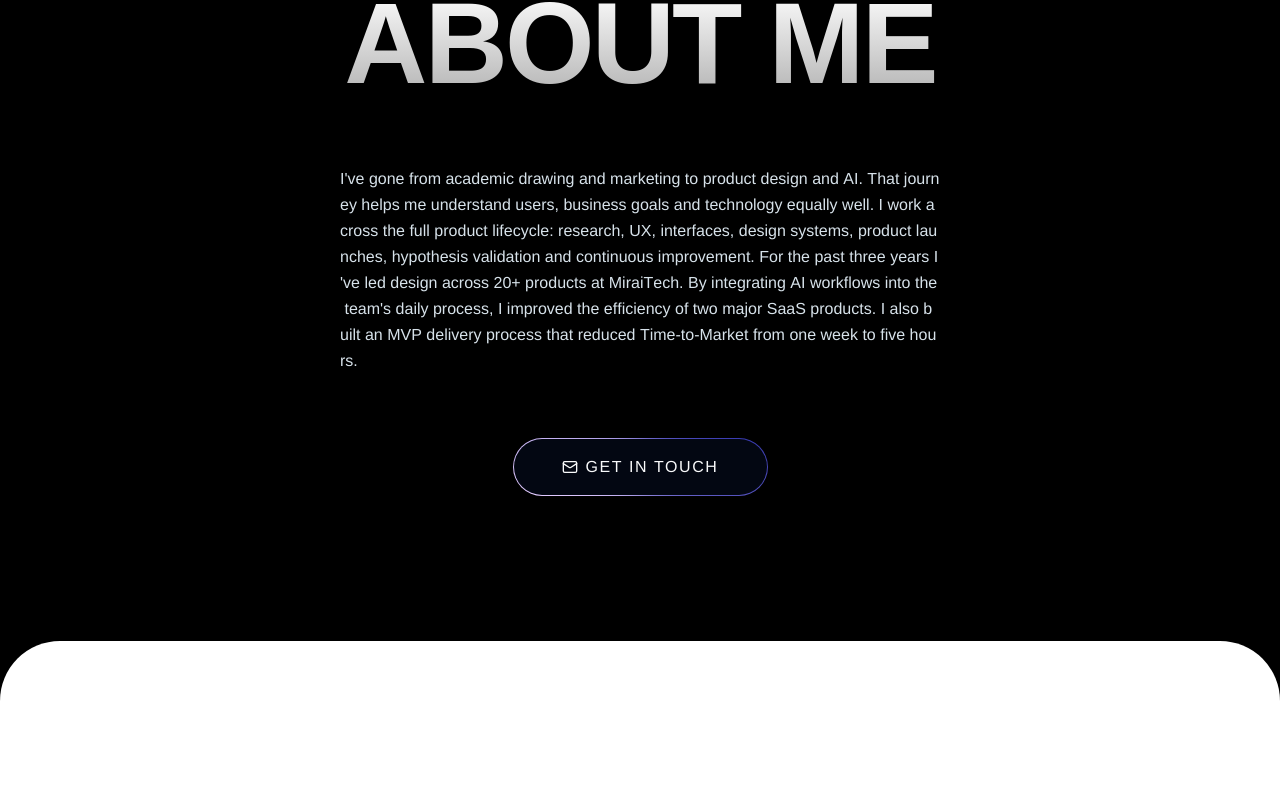
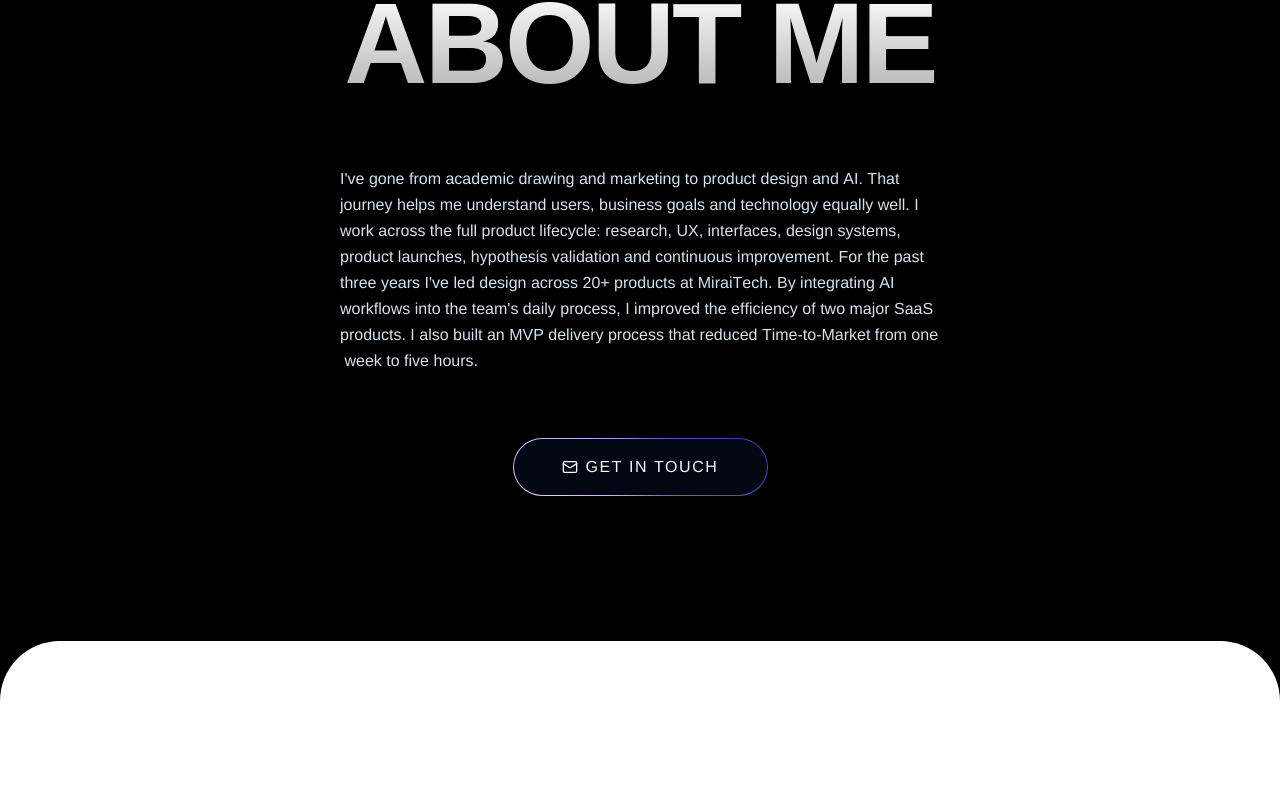
Before and after one commit to olezhapth2/PRODUCT-DESIGNER, a React (Vite) app: page / in a window 1280 px wide. Shown: the part 1600-2412 px from the top of the page. Built offline with nearby package versions, Linux system fonts and the light colour scheme; a web font is replaced by a local one.

Commit message:
fix: AnimatedText words not letters, justify + keep-all. Nav sticky→fixed always visible. Button labels RU translated

```diff
--- a/src/components/AboutSection.tsx
+++ b/src/components/AboutSection.tsx
@@ -18,6 +18,7 @@ export default function AboutSection() {
         <AnimatedText
           text={t.aboutText}
           className="text-[#D7E2EA] font-medium text-center leading-relaxed max-w-[600px] flex flex-wrap"
+          style={{ textAlign: 'justify', wordBreak: 'keep-all', overflowWrap: 'normal', hyphens: 'none' }}
         />
 
         <div className="flex flex-col items-center gap-16 sm:gap-20 md:gap-24">
--- a/src/components/AnimatedText.tsx
+++ b/src/components/AnimatedText.tsx
@@ -12,13 +12,12 @@ function AnimatedChar({ char, index, total, scrollYProgress }: AnimatedCharProps
   const start = index / total;
   const end = start + 1 / total;
   const opacity = useTransform(scrollYProgress, [start, end], [0.2, 1]);
-  const display = char === ' ' ? '\u00A0' : char;
 
   return (
-    <span className="relative">
-      <span className="invisible">{display}</span>
+    <span className="relative inline-block">
+      <span className="invisible">{char}</span>
       <motion.span className="absolute left-0 top-0" style={{ opacity }}>
-        {display}
+        {char}
       </motion.span>
     </span>
   );
@@ -27,28 +26,43 @@ function AnimatedChar({ char, index, total, scrollYProgress }: AnimatedCharProps
 interface AnimatedTextProps {
   text: string;
   className?: string;
+  style?: React.CSSProperties;
 }
 
-export default function AnimatedText({ text, className = '' }: AnimatedTextProps) {
+export default function AnimatedText({ text, className = '', style }: AnimatedTextProps) {
   const ref = useRef<HTMLParagraphElement>(null);
   const { scrollYProgress } = useScroll({
     target: ref,
     offset: ['start 0.8', 'end 0.2'],
   });
 
-  const chars = text.split('');
+  const words = text.split(' ');
+  let charIndex = 0;
 
   return (
-    <p ref={ref} className={`relative ${className}`}>
-      {chars.map((char, i) => (
-        <AnimatedChar
-          key={i}
-          char={char}
-          index={i}
-          total={chars.length}
-          scrollYProgress={scrollYProgress}
-        />
-      ))}
+    <p ref={ref} className={`relative ${className}`} style={style}>
+      {words.map((word, wi) => {
+        const wordChars = word.split('');
+        const startIdx = charIndex;
+        charIndex += wordChars.length;
+        return (
+          <span key={wi} className="inline-block whitespace-nowrap">
+            {wordChars.map((char, ci) => (
+              <AnimatedChar
+                key={ci}
+                char={char}
+                index={startIdx + ci}
+                total={text.replace(/ /g, '').length}
+                scrollYProgress={scrollYProgress}
+              />
+            ))}
+          </span>
+        );
+      }).reduce<React.ReactNode[]>((acc, word, i) => {
+        if (i > 0) acc.push(<span key={`s${i}`} className="inline-block">&nbsp;</span>);
+        acc.push(word);
+        return acc;
+      }, [])}
     </p>
   );
 }
--- a/src/components/HeroSection.tsx
+++ b/src/components/HeroSection.tsx
@@ -118,7 +118,7 @@ export default function HeroSection() {
   const mobileBtnClass = "inline-flex items-center justify-center gap-2 rounded-full border-2 border-[#D7E2EA] text-[#D7E2EA] font-medium uppercase tracking-widest hover:bg-[#D7E2EA]/10 hover:scale-105 transition-all duration-300 px-6 py-3 text-sm w-full";
 
   return (
-    <section className="relative h-screen flex flex-col overflow-x-visible">
+    <section className="relative h-screen flex flex-col overflow-x-visible pt-14">
       <div className="absolute top-0 left-0 right-0 h-32 z-40 pointer-events-none" style={{ background: 'linear-gradient(to bottom, #000 0%, transparent 100%)' }} />
 
       <div ref={headingRef} className="relative z-20 w-full px-5 pt-[10px] md:pt-[20px] text-center md:text-left overflow-visible">
@@ -132,7 +132,7 @@ export default function HeroSection() {
         </FadeIn>
       </div>
 
-      <nav className="flex justify-between items-center px-5 md:px-10 py-3 sticky top-0 z-50" style={{ background: 'linear-gradient(to right, #000 0%, rgba(0,0,0,0.8) 15%, transparent 40%, transparent 60%, rgba(0,0,0,0.8) 85%, #000 100%)' }}>
+      <nav className="flex justify-between items-center px-5 md:px-10 py-3 fixed top-0 left-0 right-0 z-50" style={{ background: 'linear-gradient(to right, #000 0%, rgba(0,0,0,0.8) 15%, transparent 40%, transparent 60%, rgba(0,0,0,0.8) 85%, #000 100%)' }}>
         <div className="hidden md:flex items-center gap-4">
           <a href="#" className="text-white font-medium uppercase tracking-wider text-sm md:text-base lg:text-lg hover:opacity-70 transition-opacity">
             {t.heroName}
```
